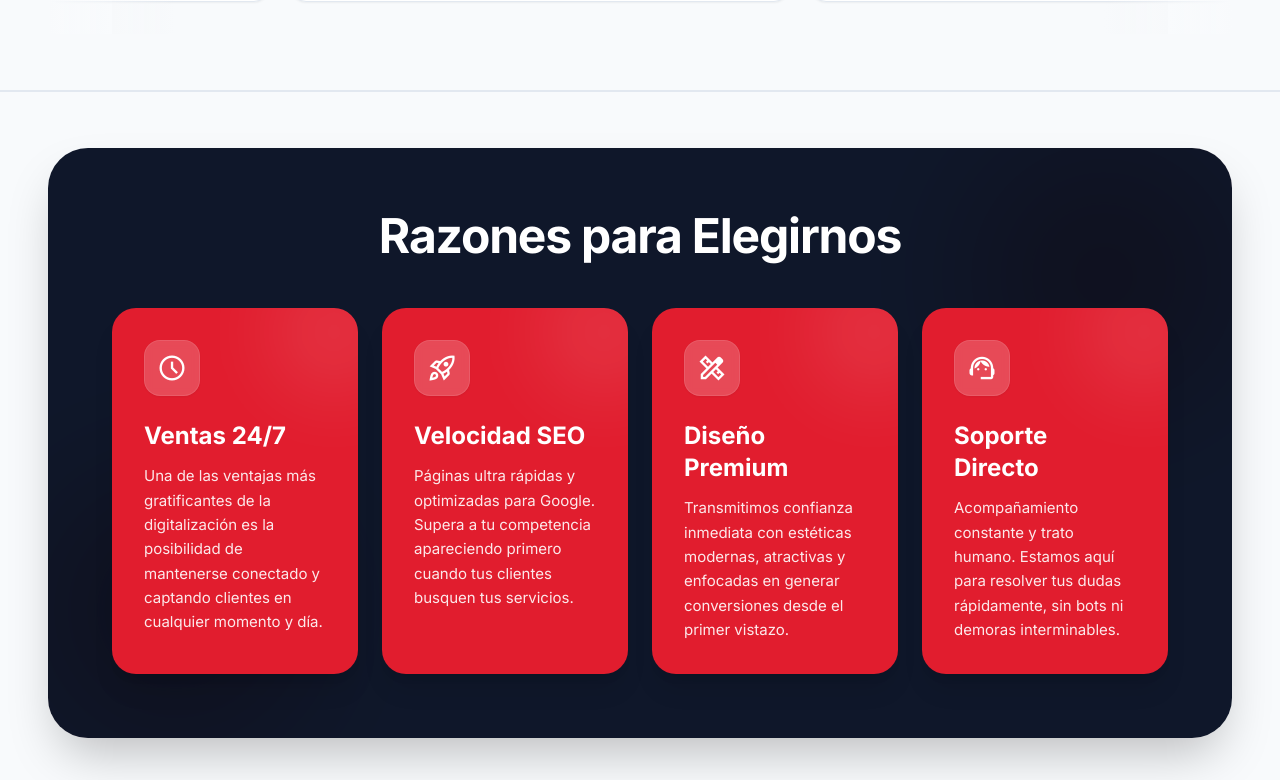
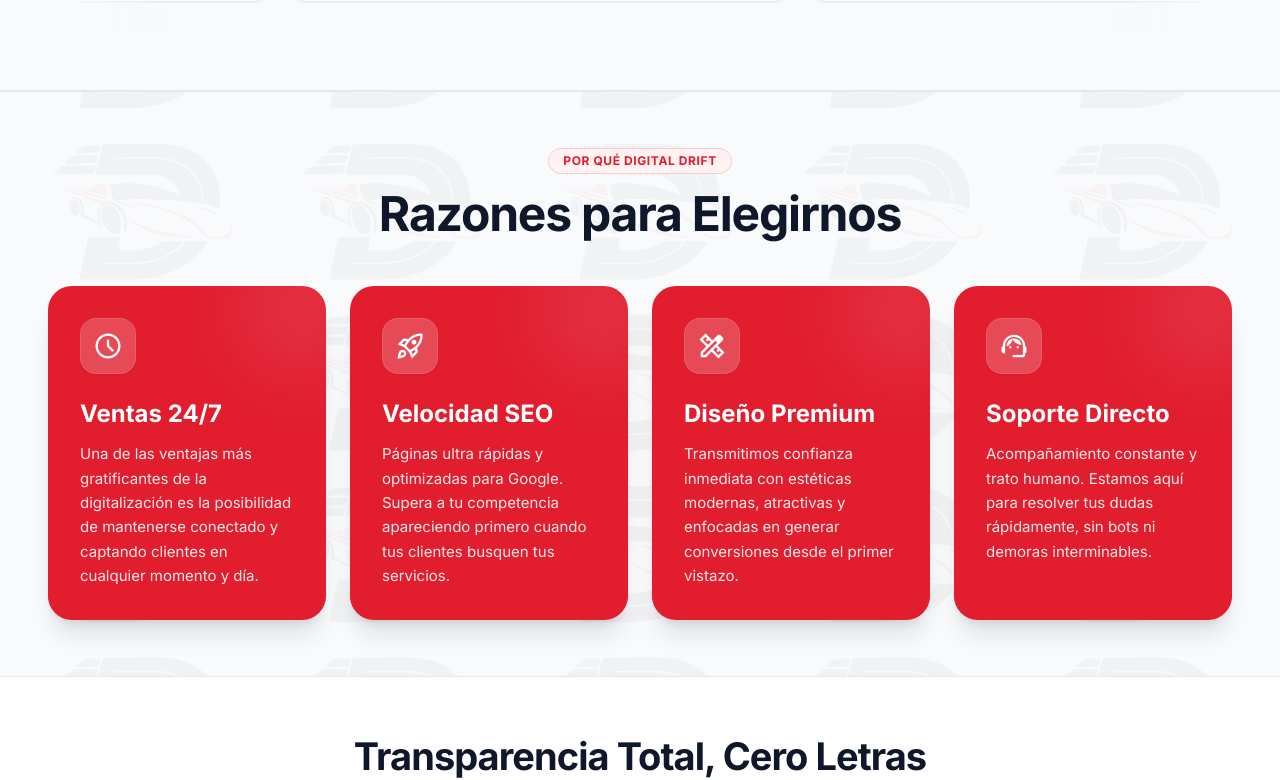
Before and after one commit to santiagoxx93/Digital_Drift_Software, a React (Vite) app: page / in a window 1280 px wide. Shown: the part 1976-2756 px from the top of the page. Built offline with nearby package versions, Linux system fonts and the light colour scheme.

Commit message:
UI: Add watermark logo background to Razones section and remove dark container

```diff
--- a/src/App.jsx
+++ b/src/App.jsx
@@ -425,19 +425,29 @@ function App() {
 {/*  =================================================================  */}
 {/*  NUEVA SECCIÓN: Razones para Elegirnos                              */}
 {/*  =================================================================  */}
-<section data-aos="fade-up" id="razones" className="w-full bg-slate-50 border-y border-slate-200 py-space-xl">
-  <div className="max-w-[1280px] mx-auto px-gutter-mobile md:px-margin">
-    <div className="bg-[#0f172a] rounded-[40px] p-8 md:p-12 lg:p-16 relative overflow-hidden shadow-2xl flex flex-col items-center">
+<section data-aos="fade-up" id="razones" className="relative w-full bg-slate-50 border-y border-slate-200 py-space-xl overflow-hidden">
+  {/* Marca de agua (Logo repetido) */}
+  <div
+    className="absolute inset-0 z-0 opacity-[0.03] pointer-events-none"
+    style={{
+      backgroundImage: "url('/img/logo-digital-drift.webp')",
+      backgroundSize: "250px",
+      backgroundRepeat: "repeat",
+      backgroundPosition: "center"
+    }}
+  ></div>
 
-      {/* Elementos decorativos de fondo */}
-      <div className="absolute top-0 right-0 w-64 h-64 bg-[#e11d2e] rounded-full mix-blend-multiply filter blur-[80px] opacity-40"></div>
-      <div className="absolute bottom-0 left-0 w-64 h-64 bg-[#b81524] rounded-full mix-blend-multiply filter blur-[80px] opacity-40"></div>
+  <div className="max-w-[1280px] mx-auto px-gutter-mobile md:px-margin relative z-10">
+    <div className="flex flex-col items-center">
 
-      <h2 className="text-white font-extrabold text-4xl md:text-5xl tracking-tight mb-12 text-center relative z-10">
+      <div className="inline-block bg-red-50 text-[#e11d2e] border border-red-200 rounded-full px-3.5 py-1 text-xs font-bold uppercase tracking-wider mb-4">
+        POR QUÉ DIGITAL DRIFT
+      </div>
+      <h2 className="text-[#0f172a] font-extrabold text-4xl md:text-5xl tracking-tight mb-12 text-center">
         Razones para Elegirnos
       </h2>
 
-      <div className="grid grid-cols-1 md:grid-cols-2 lg:grid-cols-4 gap-6 w-full relative z-10">
+      <div className="grid grid-cols-1 md:grid-cols-2 lg:grid-cols-4 gap-6 w-full">
 
         {/* Razón 1 */}
         <div className="bg-[#e11d2e] p-6 md:p-8 text-white rounded-3xl transform hover:-translate-y-2 hover:scale-[1.02] transition-all duration-300 shadow-xl relative overflow-hidden group">
```
